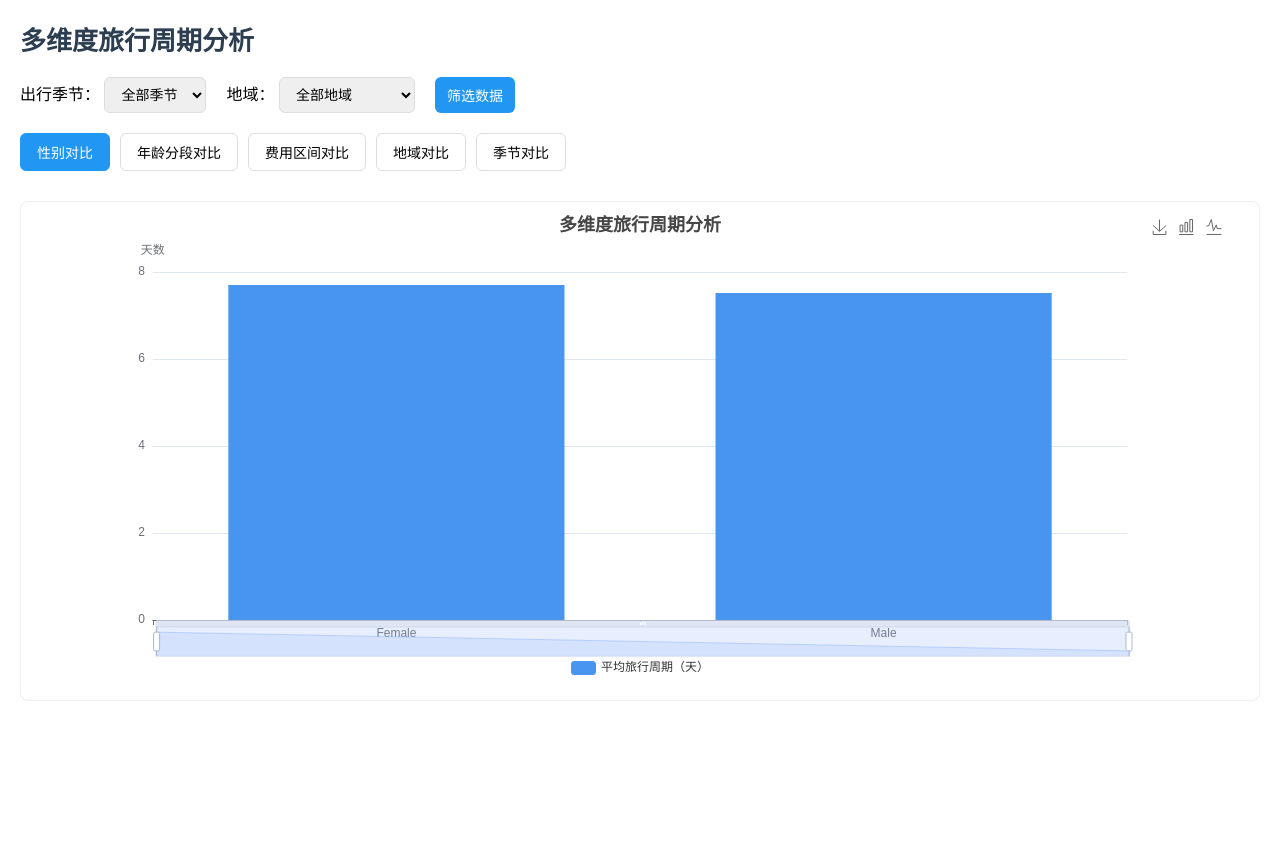
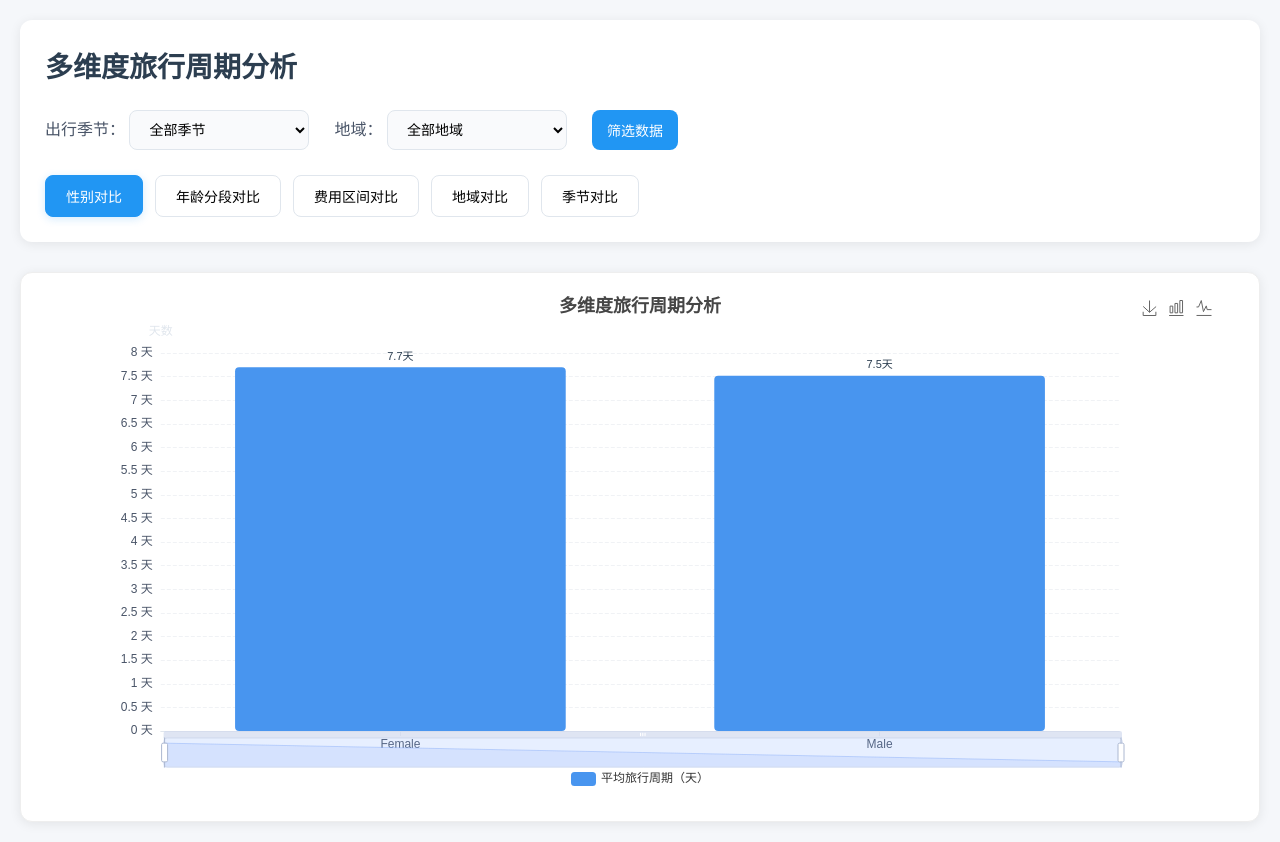
Before and after one commit to huaiyu-sy/XMUT-travel_analysis, a Django app: page /visualization/ in a window 1280 px wide. Before the commit the page ends 701 px from the top, so only its background shows below. Run offline with Django 5.2, Linux system fonts and the light colour scheme; some libraries are stand-ins or nearby versions.

Commit message:
Add files via upload

```diff
--- a/templates/visualization.html
+++ b/templates/visualization.html
@@ -5,17 +5,94 @@
     <title>多维度旅行数据可视化</title>
     <style>
         * {margin: 0; padding: 0; box-sizing: border-box;}
-        body {font-family: "Microsoft YaHei", sans-serif; padding: 20px;}
-        .header {margin-bottom: 30px;}
-        .header h1 {color: #2c3e50; font-size: 26px; margin-bottom: 20px;}
-        .filter-bar {display: flex; gap: 20px; align-items: center; margin-bottom: 20px;}
-        .filter-bar select, .filter-bar button {padding: 8px 12px; border: 1px solid #ddd; border-radius: 6px; font-size: 14px;}
-        .filter-bar button {background-color: #2196f3; color: white; border: none; cursor: pointer;}
-        .filter-bar button:hover {background-color: #1976d2;}
-        .dimension-tabs {display: flex; gap: 10px; margin-bottom: 20px;}
-        .dimension-tabs button {padding: 8px 16px; border: 1px solid #ddd; border-radius: 6px; background: white; cursor: pointer; font-size: 14px;}
-        .dimension-tabs button.active {background-color: #2196f3; color: white; border-color: #2196f3;}
-        #chart-container {width: 100%; height: 500px; border: 1px solid #eee; border-radius: 8px; padding: 10px;}
+        body {
+            font-family: "Microsoft YaHei", sans-serif;
+            padding: 20px;
+            background-color: #f5f7fa;
+        }
+        .header {
+            margin-bottom: 30px;
+            background-color: white;
+            padding: 25px;
+            border-radius: 12px;
+            box-shadow: 0 2px 12px rgba(0,0,0,0.08);
+        }
+        .header h1 {
+            color: #2c3e50;
+            font-size: 28px;
+            margin-bottom: 25px;
+            font-weight: 600;
+        }
+        .filter-bar {
+            display: flex;
+            gap: 25px;
+            align-items: center;
+            margin-bottom: 25px;
+            flex-wrap: wrap;
+        }
+        .filter-bar select, .filter-bar button {
+            padding: 10px 15px;
+            border: 1px solid #e0e6ed;
+            border-radius: 8px;
+            font-size: 14px;
+            outline: none;
+            transition: all 0.3s ease;
+        }
+        .filter-bar select {
+            min-width: 180px;
+            background-color: #f9fafc;
+        }
+        .filter-bar select:focus {
+            border-color: #2196f3;
+            box-shadow: 0 0 0 2px rgba(33,150,243,0.1);
+        }
+        .filter-bar button {
+            background-color: #2196f3;
+            color: white;
+            border: none;
+            cursor: pointer;
+            font-weight: 500;
+        }
+        .filter-bar button:hover {
+            background-color: #1976d2;
+            transform: translateY(-1px);
+            box-shadow: 0 4px 8px rgba(33,150,243,0.2);
+        }
+        .dimension-tabs {
+            display: flex;
+            gap: 12px;
+            margin-bottom: 0;
+            flex-wrap: wrap;
+        }
+        .dimension-tabs button {
+            padding: 10px 20px;
+            border: 1px solid #e0e6ed;
+            border-radius: 8px;
+            background: white;
+            cursor: pointer;
+            font-size: 14px;
+            font-weight: 500;
+            transition: all 0.3s ease;
+        }
+        .dimension-tabs button.active {
+            background-color: #2196f3;
+            color: white;
+            border-color: #2196f3;
+            box-shadow: 0 2px 8px rgba(33,150,243,0.2);
+        }
+        .dimension-tabs button:hover:not(.active) {
+            border-color: #2196f3;
+            color: #2196f3;
+        }
+        #chart-container {
+            width: 100%;
+            height: 550px;
+            background-color: white;
+            border: 1px solid #eee;
+            border-radius: 12px;
+            padding: 20px;
+            box-shadow: 0 2px 12px rgba(0,0,0,0.08);
+        }
     </style>
     <!-- 引入ECharts JS -->
     <script src="/static/js/echarts.min.js"></script>
@@ -27,7 +104,7 @@
         <!-- 筛选栏 -->
         <form id="filter-form" class="filter-bar">
             <div>
-                <label for="season">出行季节：</label>
+                <label for="season" style="font-weight: 500; color: #4a5568;">出行季节：</label>
                 <select id="season" name="season">
                     <option value="">全部季节</option>
                     {% for season in all_seasons %}
@@ -36,7 +113,7 @@
                 </select>
             </div>
             <div>
-                <label for="region">地域：</label>
+                <label for="region" style="font-weight: 500; color: #4a5568;">地域：</label>
                 <select id="region" name="region">
                     <option value="">全部地域</option>
                     {% for region in all_regions %}
@@ -71,6 +148,81 @@
         var seasonData = {{ season_data|safe }};
         // 3. 基础配置（从后端传递）
         var baseOption = {{ init_option|safe }};
+
+        // 核心优化：设置Y轴刻度间隔为0.5天，提升精度
+        baseOption.yAxis = Object.assign({}, baseOption.yAxis, {
+            // 固定刻度间隔为0.5
+            interval: 0.5,
+            // 优化刻度标签样式，提升可读性
+            axisLabel: {
+                fontSize: 12,
+                color: '#4a5568',
+                // 显示单位（天）
+                formatter: function(value) {
+                    return value + ' 天';
+                }
+            },
+            // 优化轴线和刻度线样式
+            axisLine: {
+                lineStyle: {
+                    color: '#e0e6ed'
+                }
+            },
+            axisTick: {
+                // 保证每个刻度都显示刻度线
+                alignWithLabel: true,
+                interval: 0,
+                lineStyle: {
+                    color: '#e0e6ed'
+                }
+            },
+            // 显示网格线，提升读数精度
+            splitLine: {
+                show: true,
+                lineStyle: {
+                    color: '#f0f2f5',
+                    type: 'dashed'
+                }
+            }
+        });
+
+        // 优化X轴样式，配合Y轴提升整体精度
+        baseOption.xAxis = Object.assign({}, baseOption.xAxis, {
+            axisLabel: {
+                fontSize: 12,
+                color: '#4a5568'
+            },
+            axisLine: {
+                lineStyle: {
+                    color: '#e0e6ed'
+                }
+            },
+            axisTick: {
+                alignWithLabel: true,
+                lineStyle: {
+                    color: '#e0e6ed'
+                }
+            }
+        });
+
+        // 优化系列配置，提升数据展示精度
+        baseOption.series = baseOption.series.map(series => ({
+            ...series,
+            itemStyle: {
+                ...series.itemStyle,
+                borderRadius: 4
+            },
+            label: {
+                show: true,
+                position: 'top',
+                fontSize: 11,
+                color: '#2c3e50',
+                // 数值保留1位小数，提升精度展示
+                formatter: function(params) {
+                    return params.value.toFixed(1) + '天';
+                }
+            }
+        }));
 
         // 4. 渲染指定维度的图表
         function renderChart(dimension) {
@@ -107,9 +259,15 @@
             var region = $('#region').val();
             // 跳转并携带筛选参数
             var url = "{% url 'visualization' %}?";
-            if (season) url += "season=" + season + "&";
-            if (region) url += "region=" + region + "&";
-            window.location.href = url.slice(0, -1); // 移除最后一个&
+            var params = [];
+            if (season) params.push("season=" + season);
+            if (region) params.push("region=" + region);
+            if (params.length > 0) {
+                url += params.join("&");
+            } else {
+                url = "{% url 'visualization' %}";
+            }
+            window.location.href = url;
         });
 
         // 8. 窗口大小变化时自适应
```
Also changed, not shown: travel_app/train_model.py (+33 -38 lines), README.md.
